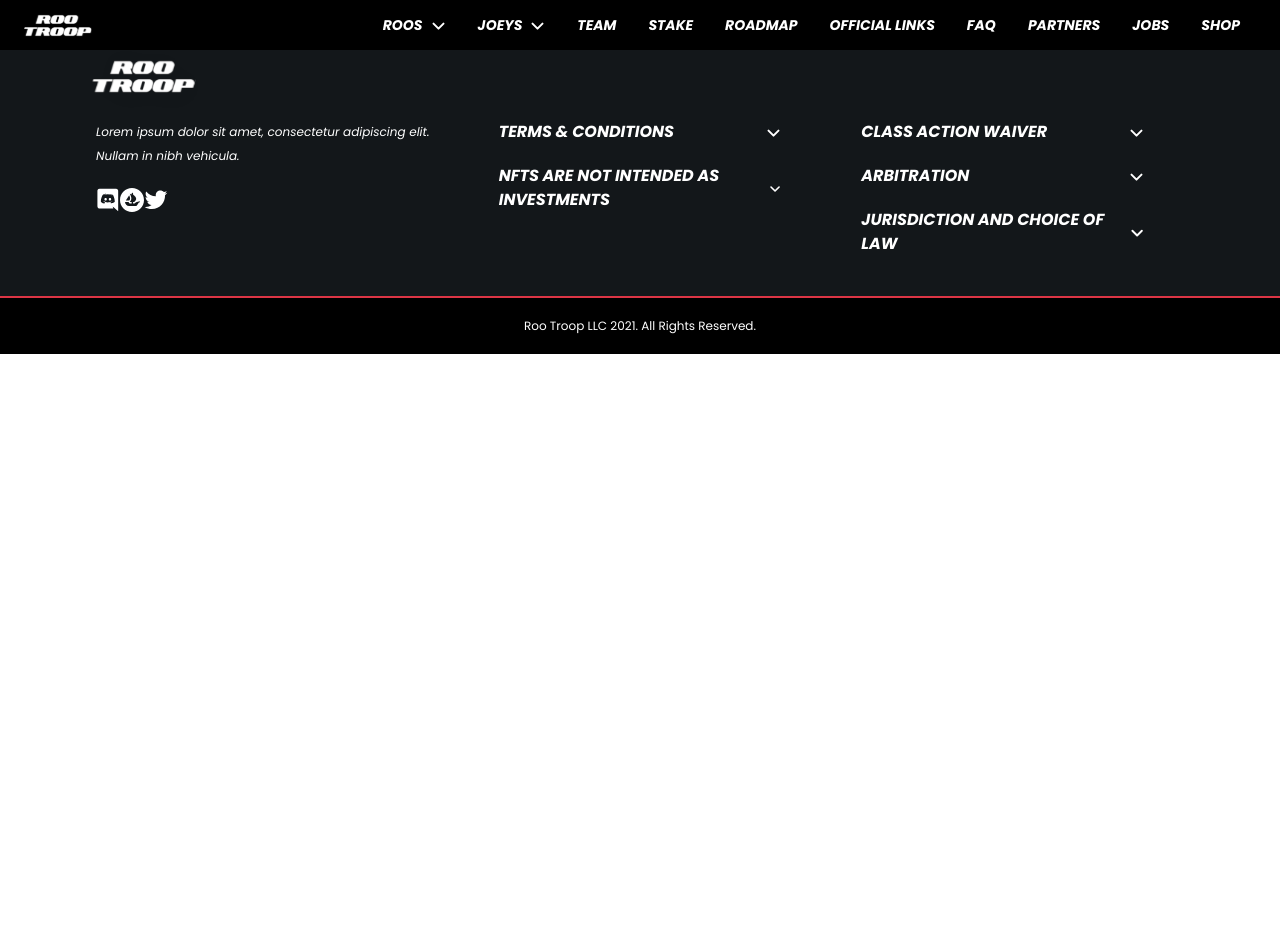
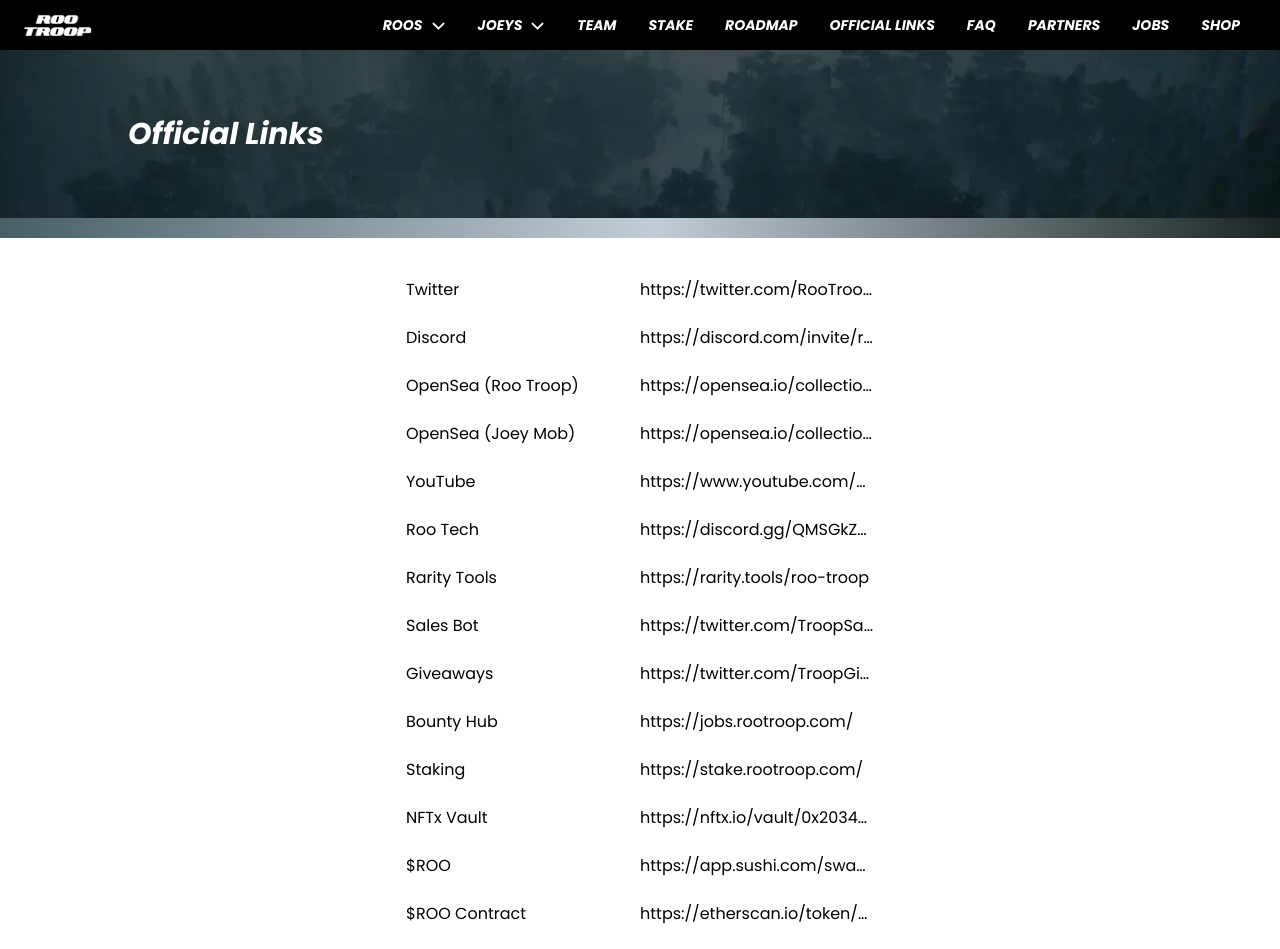
Before and after one commit to jackdishman/rootroop, a Vue app: page /links in a window 1280 px wide. Shown: the top 949 px of the page. Before the commit the page ends 800 px from the top, so only its background shows below. Built offline with nearby package versions, Linux system fonts and the light colour scheme.

Commit message:
links page

```diff
--- a/src/components/Footer.vue
+++ b/src/components/Footer.vue
@@ -27,7 +27,9 @@ function setActiveDropdown(active: `jurisdiction` | `terms` | `investments` | `w
 			</p>
 			<!-- Socials -->
 			<div class="text-white flex flex-row text-rooRed mt-5 xl:mb-0 mb-5 xl:justify-start justify-center">
-				<DiscordLogo class="w-6 h-6" /> <OpenSea class="w-6 h-6" /> <Twitter class="w-6 h-6" />
+				<a href="https://discord.com/invite/rootroop" target="_blank"> <DiscordLogo class="w-6 h-6" /> </a>
+				<a href="https://opensea.io/collection/roo-troop" target="_blank"><OpenSea class="w-6 h-6" /></a>
+				<a href="https://twitter.com/RooTroopNFT" target="_blank"><Twitter class="w-6 h-6" /></a>
 			</div>
 		</div>
 		<!-- Middle: Disclaimers -->
--- a/src/components/Header.vue
+++ b/src/components/Header.vue
@@ -43,7 +43,7 @@ export default {
 				>STAKE</a
 			>
 			<router-link to="/" class="text-white header-link p-4">ROADMAP</router-link>
-			<router-link to="/" class="text-white header-link p-4">OFFICIAL LINKS</router-link>
+			<router-link to="/links" class="text-white header-link p-4">OFFICIAL LINKS</router-link>
 			<router-link to="/faq" class="text-white header-link p-4">FAQ</router-link>
 			<router-link to="/partners" class="text-white header-link p-4">PARTNERS</router-link>
 			<router-link to="/" class="text-white header-link p-4">JOBS</router-link>
--- a/src/components/TeamCard.vue
+++ b/src/components/TeamCard.vue
@@ -19,7 +19,7 @@ defineProps({
 	},
 	twitterURL: {
 		type: String,
-		default: ``,
+		default: `https://twitter.com/RooTroopNFT`,
 	},
 })
 </script>
--- /dev/null
+++ b/src/links.ts
@@ -0,0 +1,17 @@
+export const linksMap = new Map([
+	[`Twitter`, `https://twitter.com/RooTroopNFT`],
+	[`Discord`, `https://discord.com/invite/rootroop`],
+	[`OpenSea (Roo Troop)`, `https://opensea.io/collection/roo-troop`],
+	[`OpenSea (Joey Mob)`, `https://opensea.io/collection/joeymob`],
+	[`YouTube`, `https://www.youtube.com/channel/UCN_qTVuSoJwVwssklBM8KSQ`],
+	[`Roo Tech`, `https://discord.gg/QMSGkZBF36`],
+	[`Rarity Tools`, `https://rarity.tools/roo-troop`],
+	[`Sales Bot`, `https://twitter.com/TroopSales`],
+	[`Giveaways`, `https://twitter.com/TroopGiveaways`],
+	[`Bounty Hub`, `https://jobs.rootroop.com/`],
+	[`Staking`, `https://stake.rootroop.com/`],
+	[`NFTx Vault`, `https://nftx.io/vault/0x2034437801b62ede275210f76e2d4e77d0198bff/stake/`],
+	[`$ROO`, `https://app.sushi.com/swap?outputCurrency=ETH&inputCurrency=0x2034437801b62ede275210f76e2d4e77d0198bff`],
+	[`$ROO Contract`, `https://etherscan.io/token/0x2034437801b62ede275210f76e2d4e77d0198bff`],
+	[`$ROOLAH Contract`, `https://etherscan.io/address/0xbB6eeb74377d7eE402AdAEcb88D7Cf9494AA2814`],
+])
--- a/src/pages/Home.vue
+++ b/src/pages/Home.vue
@@ -41,9 +41,11 @@ onMounted(() => {
 		<!-- Social links -->
 		<div class="flex items-center justify-center relative -mt-24 text-white">
 			<a href=""><InstagramLogo /></a>
-			<a href="" class="mx-2"><TwitterLogo /></a>
-			<a href="" class="mr-2"><DiscordLogo /></a>
-			<a href=""><OpenSeaLogo style="width: 24px; height: 24px" /></a>
+			<a href="https://twitter.com/RooTroopNFT" target="_blank" class="mx-2"><TwitterLogo /></a>
+			<a href="https://discord.com/invite/rootroop" target="_blank" class="mr-2"><DiscordLogo /></a>
+			<a href="https://opensea.io/collection/roo-troop" target="_blank"
+				><OpenSeaLogo style="width: 24px; height: 24px"
+			/></a>
 		</div>
 	</div>
 	<NewsBanner />
--- /dev/null
+++ b/src/pages/Links.vue
@@ -0,0 +1,15 @@
+<script setup lang="ts">
+import { linksMap } from '@/links'
+import SubpageHeader from '@/components/SubpageHeader.vue'
+</script>
+<template>
+	<SubpageHeader :title="`Official Links`" />
+	<div class="flex justify-center">
+		<div class="w-full md:w-548 px-10">
+			<div v-for="l in linksMap" :key="l[0]" class="grid grid-cols-2 overflow-none mb-6">
+				<h6>{{ l[0] }}</h6>
+				<a :href="l[1]" target="_blank" class="truncate"> {{ l[1] }} </a>
+			</div>
+		</div>
+	</div>
+</template>
--- a/src/router/index.ts
+++ b/src/router/index.ts
@@ -4,6 +4,7 @@ import Home from '@/pages/Home.vue'
 import Partners from '@/pages/Partners.vue'
 import FAQ from '@/pages/FAQ.vue'
 import Philanthropy from '@/pages/Philanthropy.vue'
+import Links from '@/pages/Links.vue'
 
 const routes = [
 	{
@@ -36,6 +37,12 @@ const routes = [
 		component: Philanthropy,
 		meta: { title: 'Philanthropy - Roo Troop' },
 	},
+	{
+		path: '/links',
+		name: 'Links',
+		component: Links,
+		meta: { title: 'Links - Roo Troop' },
+	},
 ]
 
 const router = createRouter({
```
